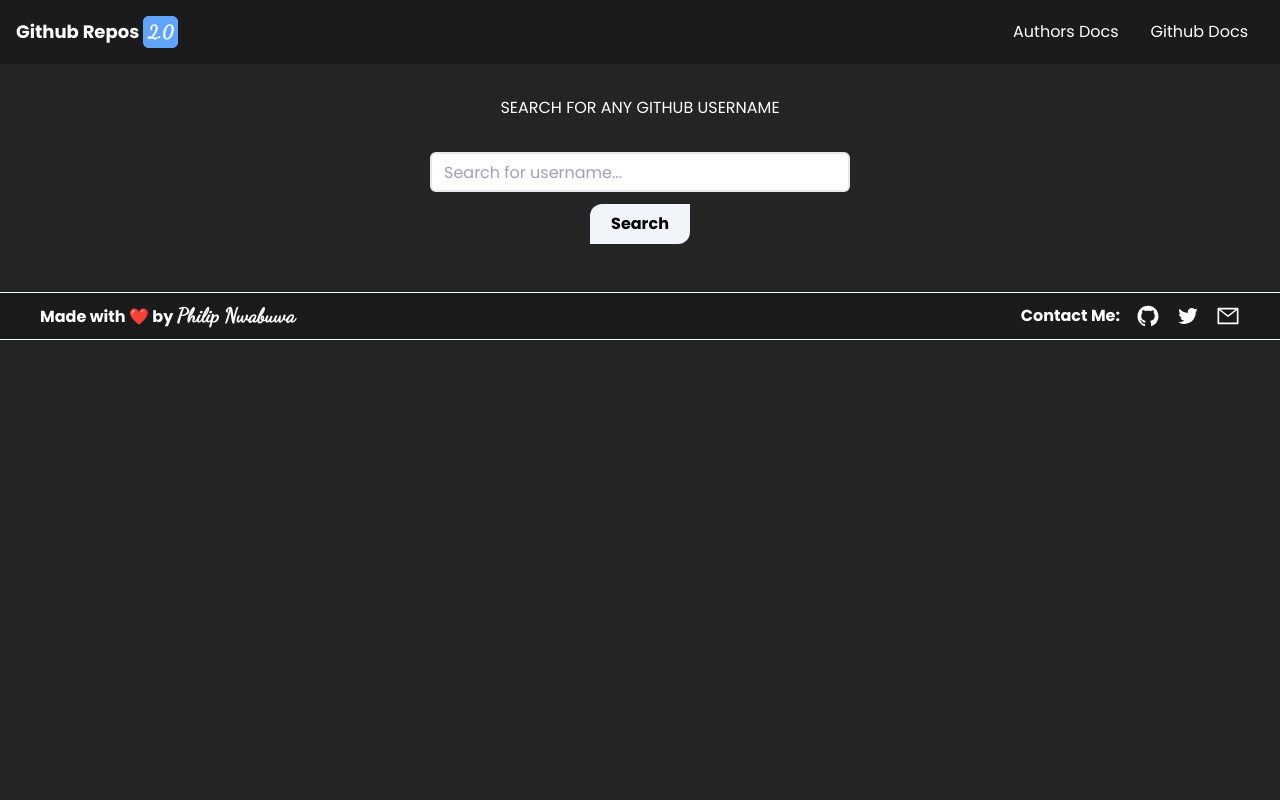
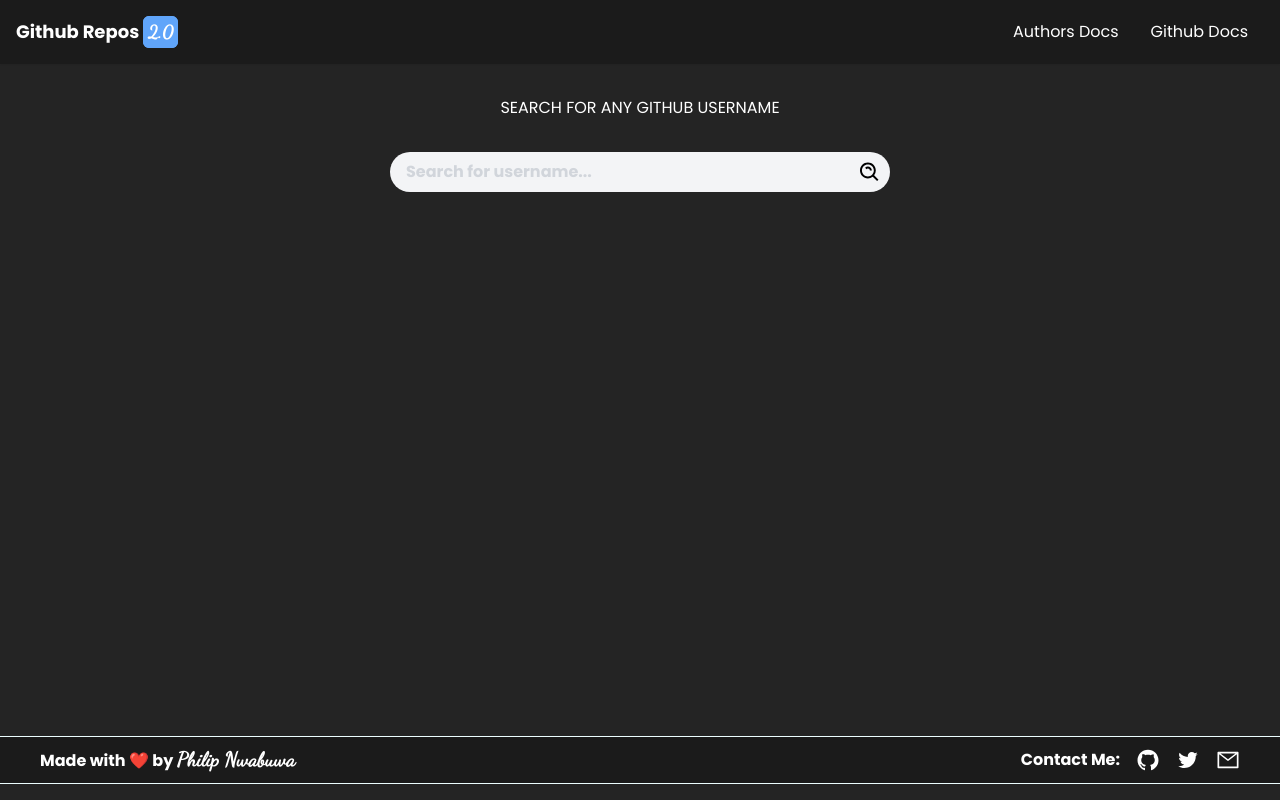
Before and after one commit to Philip-Nwabuwa/Alt-School-Exam-Project, a React (Vite) app: page / in a window 1280 px wide. Built offline with nearby package versions, Linux system fonts and the light colour scheme.

Commit message:
styled Navbar

```diff
--- a/src/Components/footer.jsx
+++ b/src/Components/footer.jsx
@@ -8,7 +8,7 @@
 
 const footer = () => {
   return (
-    <footer className="w-full text-[#fff]">
+    <footer className="w-full text-[#fff] mb-4 absolute left-0 bottom-0 right-0">
       <div className="bg-[#1b1b1b] h-16 md:h-12 px-6 2xl:px-16 block md:flex md:justify-between items-center border-y border-cyan-50">
         <div className="text-center md:pl-4 font-bold md:inline justify-center">
           Made with{" "}
--- a/src/Components/search.jsx
+++ b/src/Components/search.jsx
@@ -1,6 +1,7 @@
 import { useState, useEffect } from "react";
 import { Link } from "react-router-dom";
 import axios from "axios";
+import { BiSearchAlt } from "react-icons/bi";
 
 const search = () => {
   const [user, setUser] = useState("");
@@ -34,43 +35,40 @@
           <h1 className="uppercase mb-8">search for any github username</h1>
           <form
             onSubmit={handleSubmit}
-            className="flex flex-col justify-center items-center"
+            className="flex justify-center items-center"
           >
-            <label>
+            <div className="bg-gray-100 rounded-full flex items-center px-2 w-[200px] sm:w-[400px] lg:w-[500px]">
               <input
+                className="bg-transparent text-black font-bold placeholder:text-gray-300 p-2 w-full focus:outline-none"
+                type="text"
                 placeholder="Search for username..."
-                type="text"
-                className="w-[300px] sm:w-[420px] h-10 p-3 mb-1 text-black rounded-md focus:outline-none focus:border-blue-500 border-solid border-2"
                 value={user}
                 onChange={(e) => setUser(e.target.value)}
               />
-            </label>
-            {error && (
-              <h5 className="items-center justify-center px-2 py-1 rounded-md bg-red-500">
-                username not found on guthub
-                <p className="pl-[112px]">X</p>
-              </h5>
-            )}
-            <button
-              className="text-black px-4 py-2 mt-2 mb-12 rounded-tl-xl rounded-br-xl font-bold bg-slate-100 w-[100px] hover:bg-slate-300"
-              type="submit"
-            >
-              Search
-            </button>
+              <BiSearchAlt
+                onClick={handleSubmit}
+                className="text-black cursor-pointer"
+                type="submit"
+                size={25}
+              />
+            </div>
           </form>
+          {error && (
+            <h5 className="items-center justify-center px-2 py-1 rounded-md bg-red-500">
+              username not found on guthub
+              <p className="pl-[112px]">X</p>
+            </h5>
+          )}
         </div>
       </div>
       {(loading && <h1 className="text-center">Loading...</h1>) || (
-        <div className="flex justify-center items-center">
+        <div className="grid grid-cols-5 gap-4">
           {repos.map((repo) => (
             <div
               key={repo.id}
               className="flex flex-col justify-center items-center"
             >
               <Link to={`/repo/${user}`} state={{ user: { repos } }}>
-                <span className="my-4">
-                  click the image to view your list of repo
-                </span>
                 <div className="flex w-[250px] justify-center">
                   <img
                     className="w-[150px] h-[150px] rounded-full"
```
